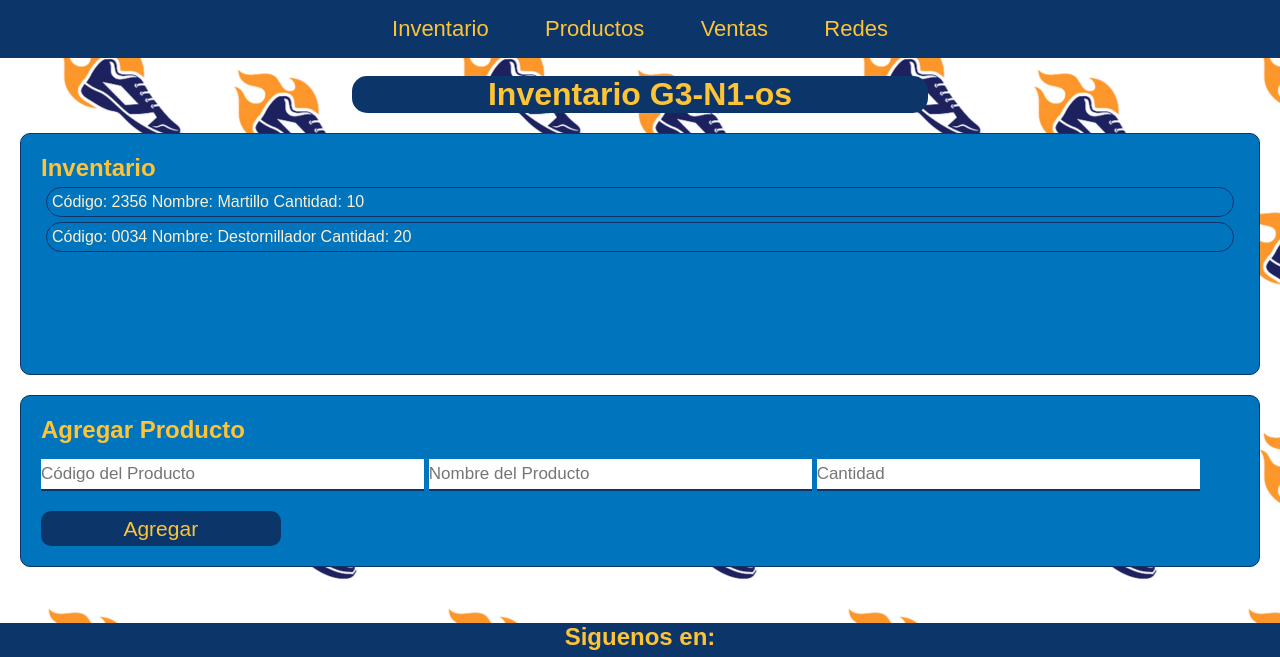
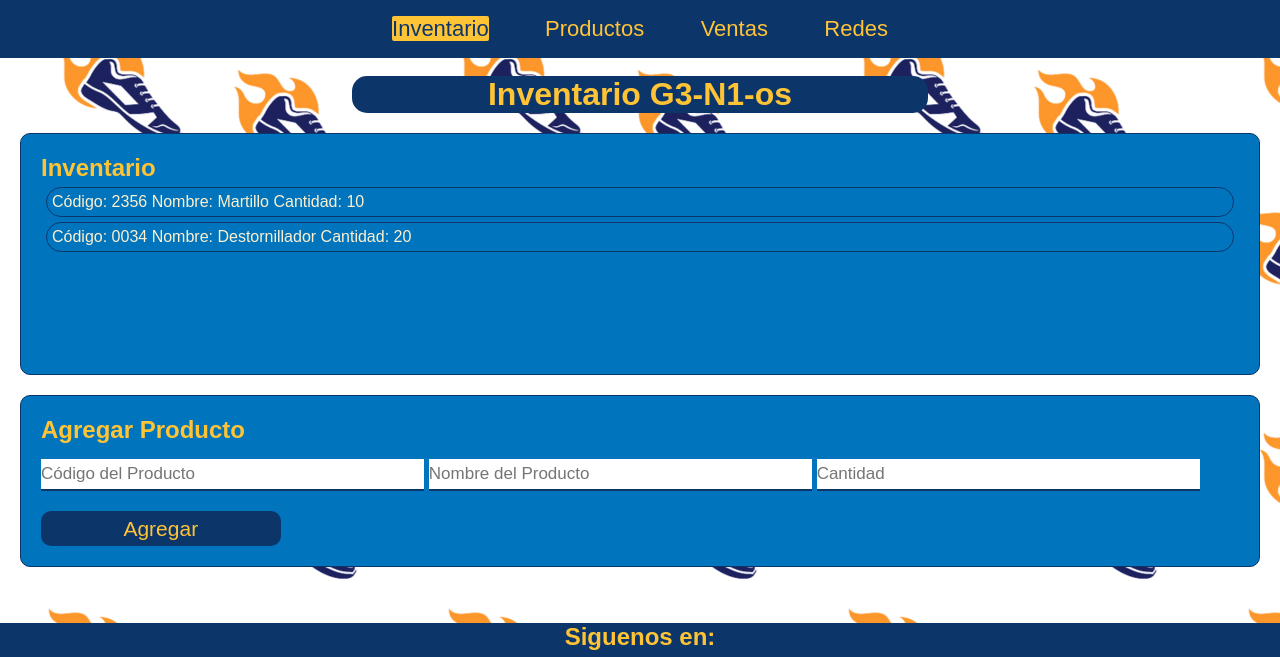
Before and after one commit to HarrisonGallegoA/Proyecto_Grupo_3, a plain HTML site: page admin.html in a window 1280 px wide. In both pictures the pointer is over the link "Inventario". Shown: the top 657 px of the page. Drawn offline with nearby package versions, Linux system fonts and the light colour scheme.

Commit message:
Cambios de apariencia

```diff
--- a/styles/styles.css
+++ b/styles/styles.css
@@ -105,6 +105,13 @@ header {
     font-size: 22px;
     color: #FFC436;
     text-decoration: none;
+    border-radius: 2px;
+}
+
+.nav-items a:hover{
+    background-color: #FFC436;
+    color: #0C356A;
+    transition: 0.4s;
 }
 
 /*Titulo*/
```
